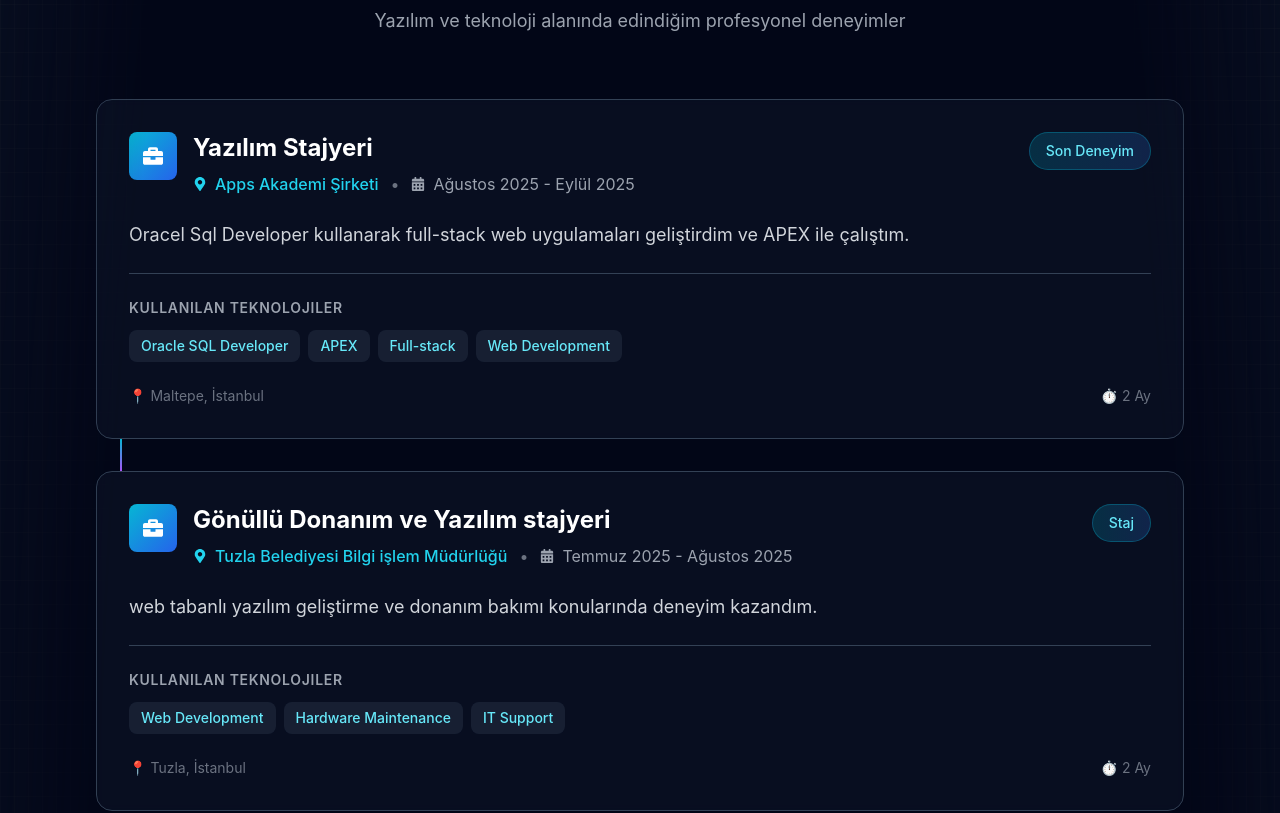
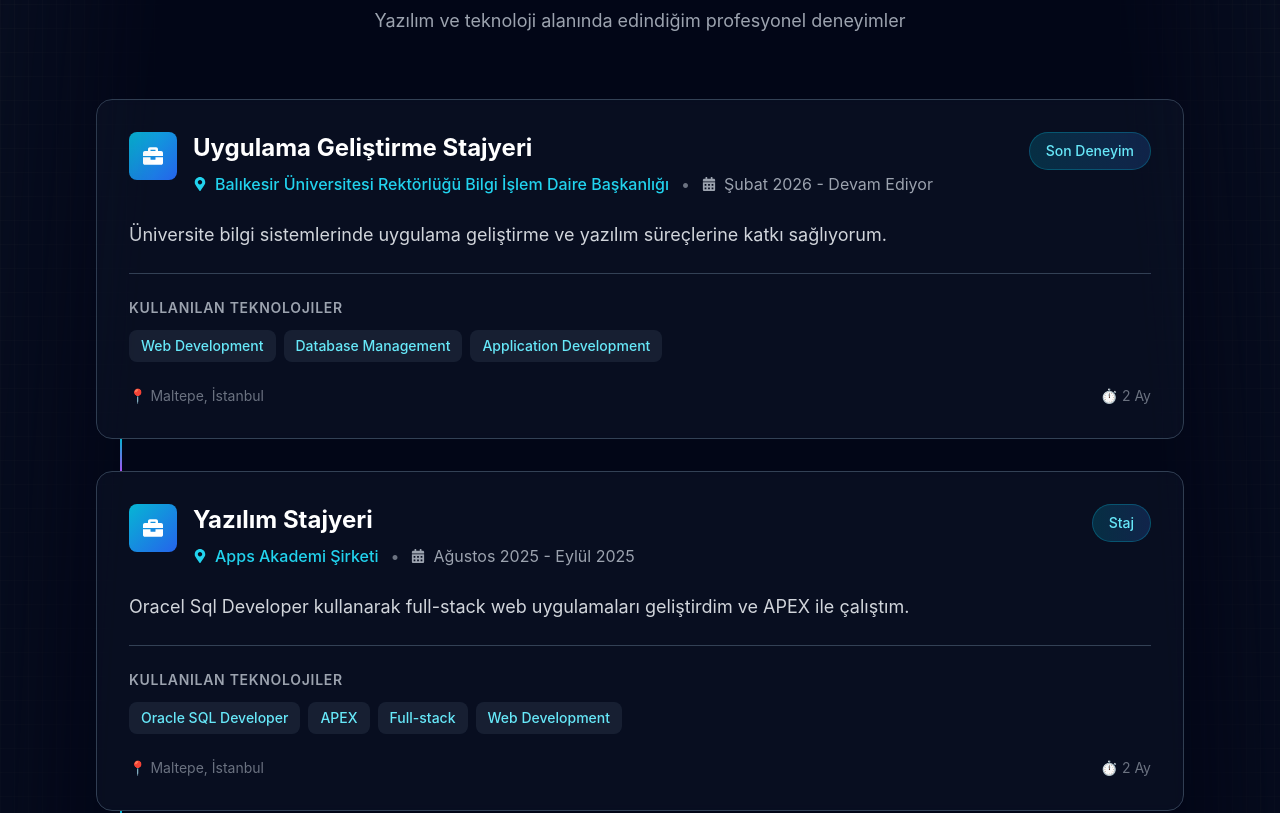
Before and after one commit to gulaysahinn/portfolio-2025-v2, a React (Vite) app: page / in a window 1280 px wide. Shown: the part 1820-2633 px from the top of the page. Built offline with nearby package versions, Linux system fonts and the light colour scheme.

Commit message:
experience update

```diff
--- a/src/data/content.js
+++ b/src/data/content.js
@@ -57,6 +57,19 @@ export const skills = [
 export const experience = [
   {
     id: 1,
+    role: "Uygulama Geliştirme Stajyeri",
+    company: "Balıkesir Üniversitesi Rektörlüğü Bilgi İşlem Daire Başkanlığı",
+    date: "Şubat 2026 - Devam Ediyor",
+    description:
+      "Üniversite bilgi sistemlerinde uygulama geliştirme ve yazılım süreçlerine katkı sağlıyorum.",
+    technologies: [
+      "Web Development",
+      "Database Management",
+      "Application Development",
+    ],
+  },
+  {
+    id: 2,
     role: "Yazılım Stajyeri",
     company: "Apps Akademi Şirketi",
     date: "Ağustos 2025 - Eylül 2025",
@@ -70,7 +83,7 @@ export const experience = [
     ],
   },
   {
-    id: 2,
+    id: 3,
     role: "Gönüllü Donanım ve Yazılım stajyeri",
     company: "Tuzla Belediyesi Bilgi işlem Müdürlüğü",
     date: "Temmuz 2025 - Ağustos 2025",
```
